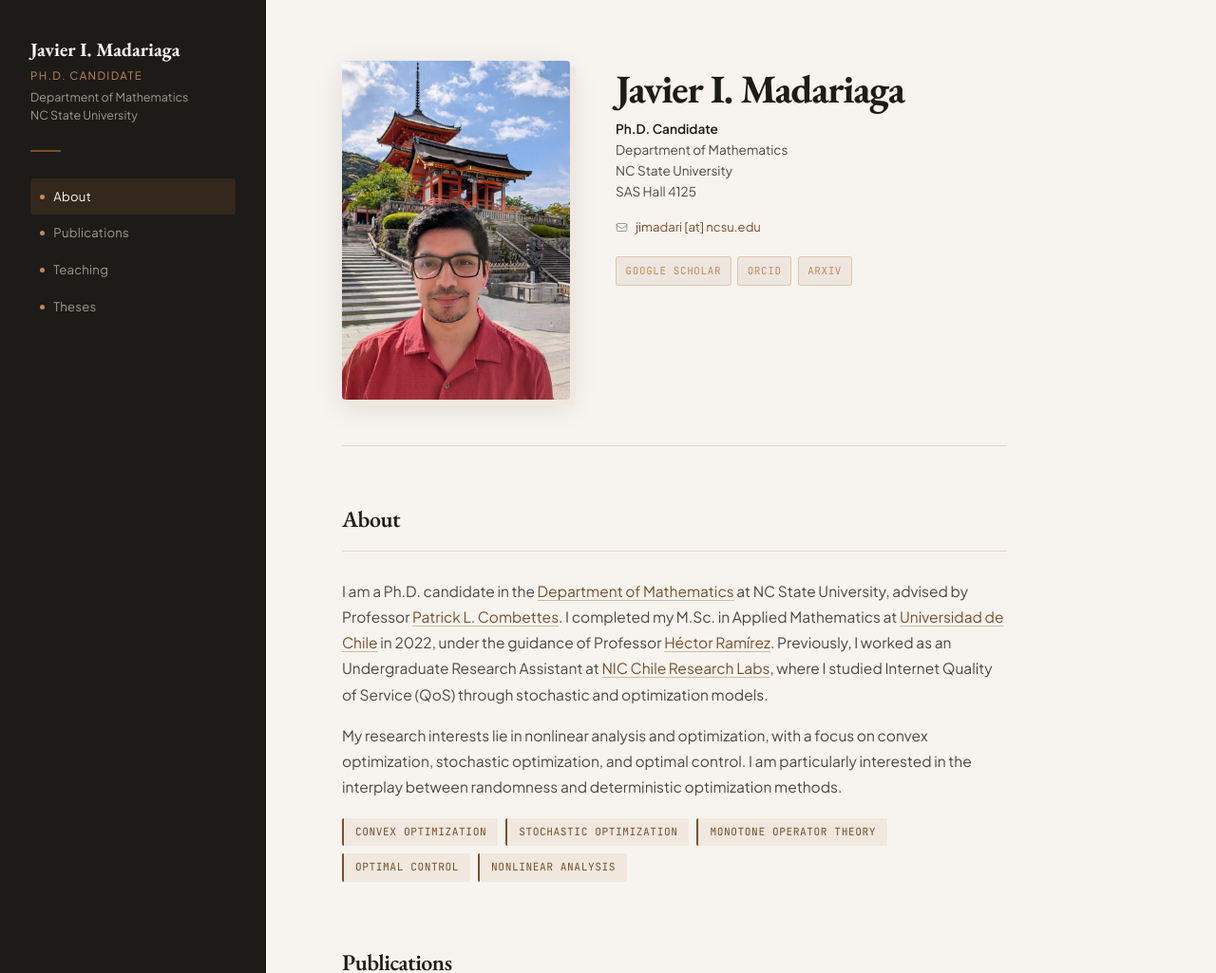
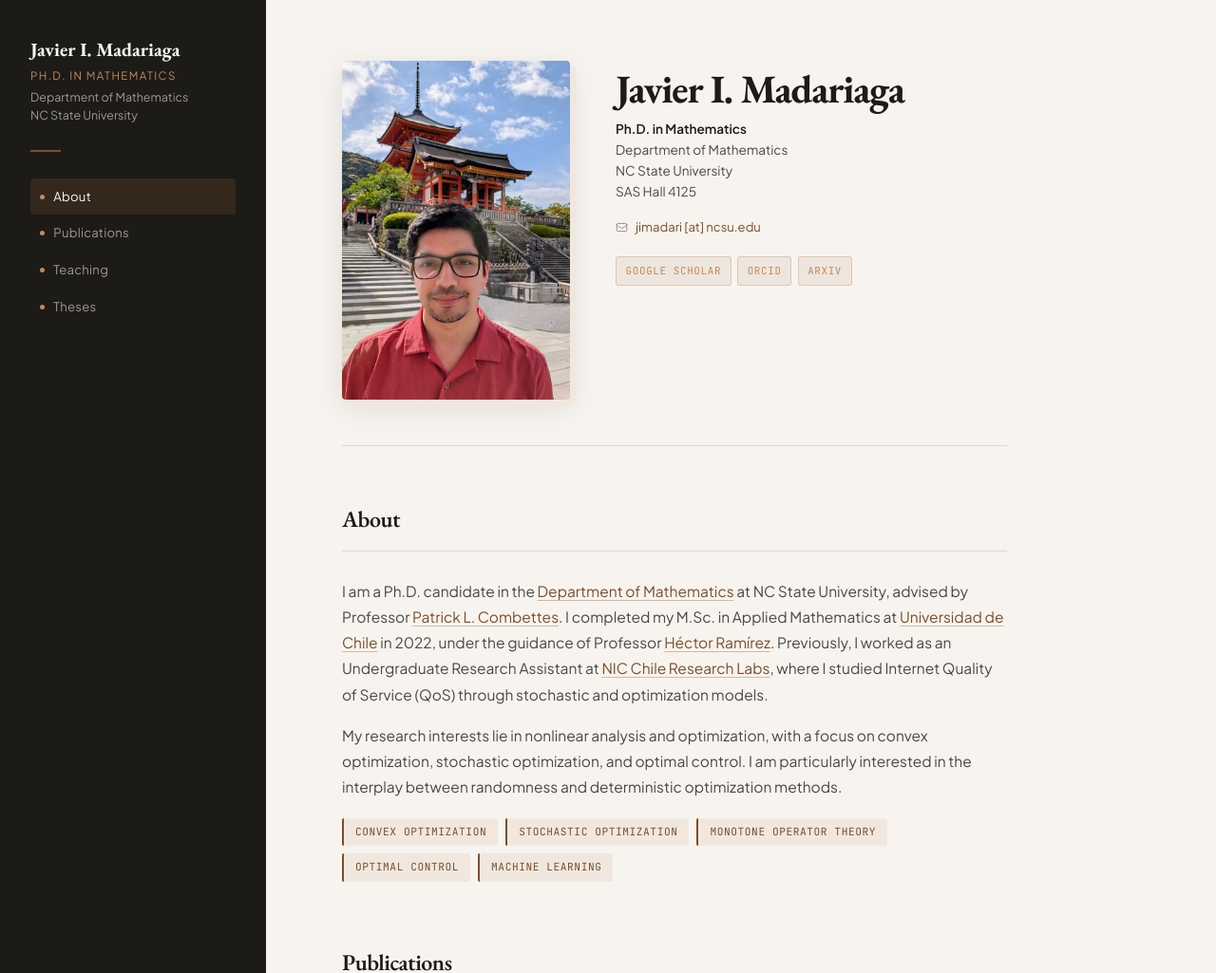
Before and after one commit to jmadariagar/jmadariagar.github.io, a Jekyll site: the page index.html, which Jekyll copies as it is, in a window 1280 px wide and 1400 px high. Shown: the top 1025 px of the window at 95% size. Built offline with Jekyll 4.4.1, drawn with Linux system fonts in a browser that asks for light colours.

Commit message:
Update index.html

```diff
--- a/index.html
+++ b/index.html
@@ -552,7 +552,7 @@
     <img class="sidebar-photo" src="" alt="" style="display:none" />
 
     <div class="sidebar-name">Javier I. Madariaga</div>
-    <div class="sidebar-title">Ph.D. Candidate</div>
+    <div class="sidebar-title">Ph.D. in Mathematics</div>
     <div class="sidebar-dept">Department of Mathematics<br>NC State University</div>
 
     <div class="sidebar-rule"></div>
@@ -589,7 +589,7 @@
       <div class="hero-info">
         <div class="hero-name">Javier I. Madariaga</div>
         <div class="hero-role">
-          <strong>Ph.D. Candidate</strong><br>
+          <strong>Ph.D. in Mathematics</strong><br>
           Department of Mathematics<br>
           NC State University<br>
           SAS Hall 4125
@@ -638,7 +638,7 @@
         <span class="interest-pill">Stochastic Optimization</span>
         <span class="interest-pill">Monotone Operator Theory</span>
         <span class="interest-pill">Optimal Control</span>
-        <span class="interest-pill">Nonlinear Analysis</span>
+        <span class="interest-pill">Machine Learning</span>
       </div>
     </section>
 
```
